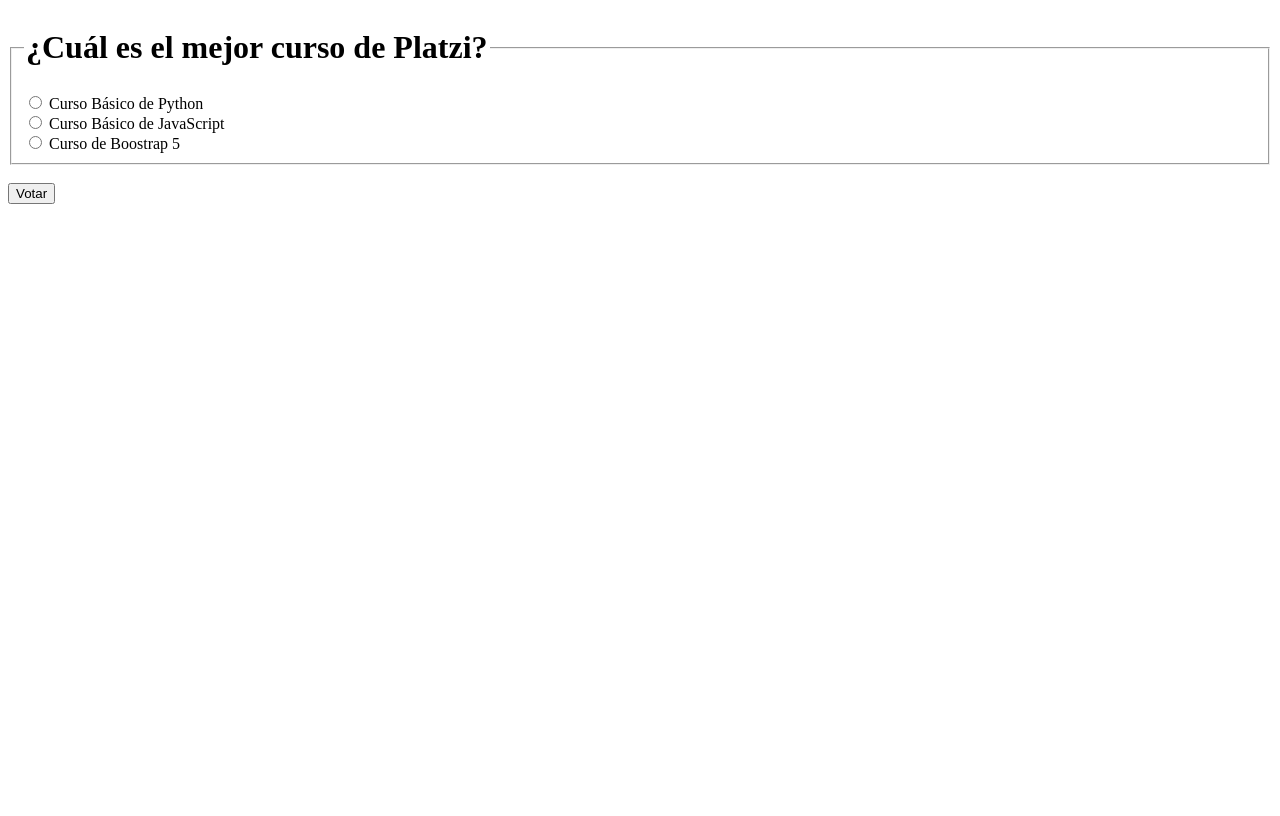
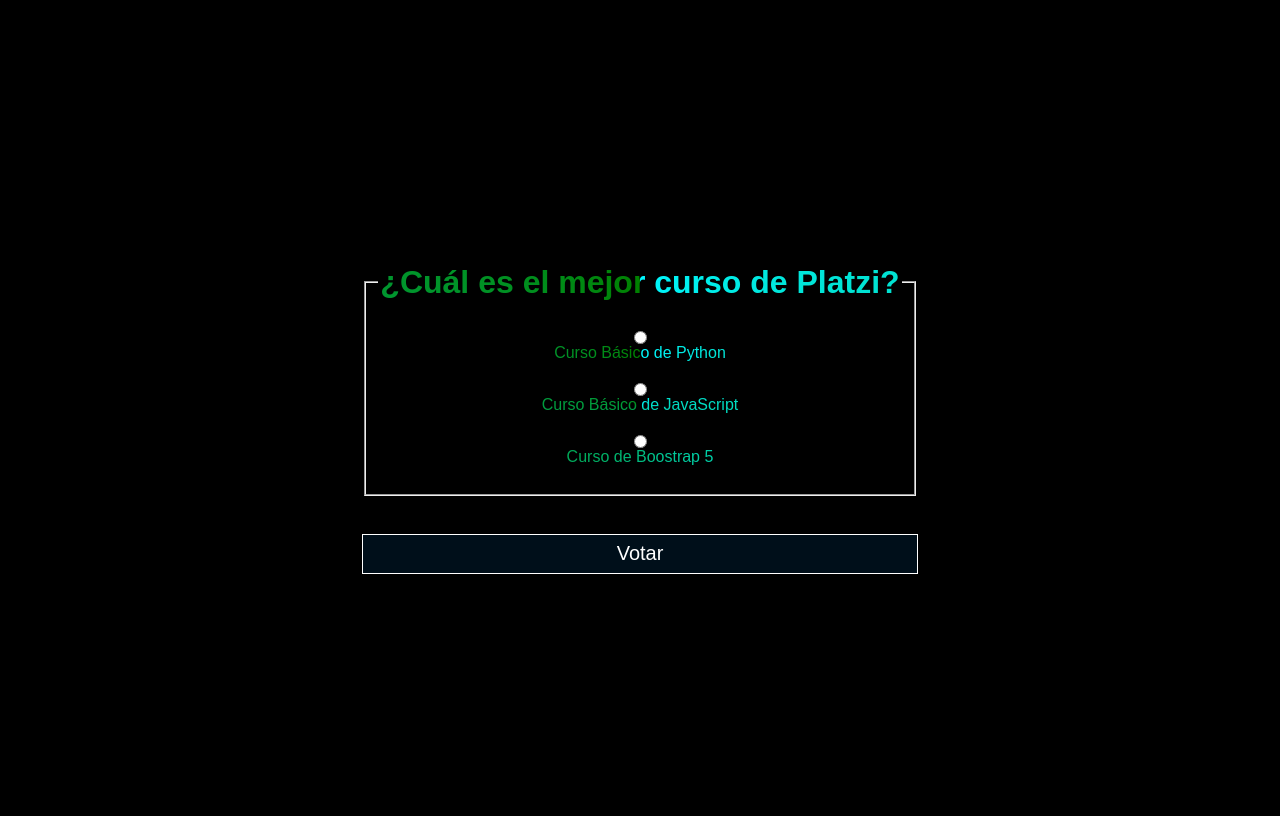
Before and after one commit to kchavarriawork/platziapp, a Django app: page /polls/1/details in a window 1280 px wide. Before the commit the page ends 204 px from the top, so only its background shows below. Run offline with Django 5.2, Linux system fonts and the light colour scheme; data comes from the database, SQL or seed files in the repository; both versions use the stored data as it was after the commit.

Commit message:
Proyecto Terminado con CSS

```diff
--- /dev/null
+++ b/premiosplatziapp/polls/static/polls/details.css
@@ -0,0 +1,30 @@
+body{
+    display: flex;
+    align-items: center;
+    justify-content: center;
+}
+
+form {
+    background: conic-gradient(rgb(0, 247, 255), green);
+    -webkit-background-clip: text;
+    -webkit-text-fill-color: transparent;
+    text-align: center;
+}
+
+fieldset{
+    display: flex;
+    align-items: center;
+    justify-content: center;
+    flex-direction: column;
+}
+
+input[type="submit"] {
+    -webkit-text-fill-color: white;
+    background-color: hsl(205, 100%, 5%);
+    border: 1px solid white;
+    font-size: 20px;
+    height: 40px;
+    margin-top: 20px;
+    width: 100%;
+    cursor: pointer;
+}
--- a/premiosplatziapp/polls/templates/polls/details.html
+++ b/premiosplatziapp/polls/templates/polls/details.html
@@ -17,6 +17,20 @@
     {% endfor %}
 
 </ul> {% endcomment %}
+
+{% load static %}
+
+<!DOCTYPE html>
+<html lang="en">
+<head>
+    <meta charset="UTF-8">
+    <meta name="viewport" content="width=device-width, initial-scale=1.0">
+    <link rel="stylesheet" href="{% static 'polls/style.css' %}" />
+    <link rel="stylesheet" href="{% static 'polls/details.css' %}" />
+    {% comment %} <link rel="stylesheet" href="{% static 'polls/reset.css' %}" /> {% endcomment %}
+    <title> {{ question.question_text }}</title>
+</head>
+<body>
 
     <form action="{% url "polls:vote" question.id %}" method="post">
         {% csrf_token %}
@@ -53,3 +67,6 @@
         <br>
         <input type="submit" value="Votar">
     </form>
+
+</body>
+</html>
--- a/premiosplatziapp/polls/templates/polls/index.html
+++ b/premiosplatziapp/polls/templates/polls/index.html
@@ -11,7 +11,7 @@
   </head>
   <body>
     <header>
-      <h1>Premios Platzi App</h1>
+      <h1>PREMIOS PLATZI APP</h1>
     </header>
 
     <main>
```
Also changed, not shown: premiosplatziapp/db.sqlite3. Lines whose indentation alone changed are shown as unchanged.
